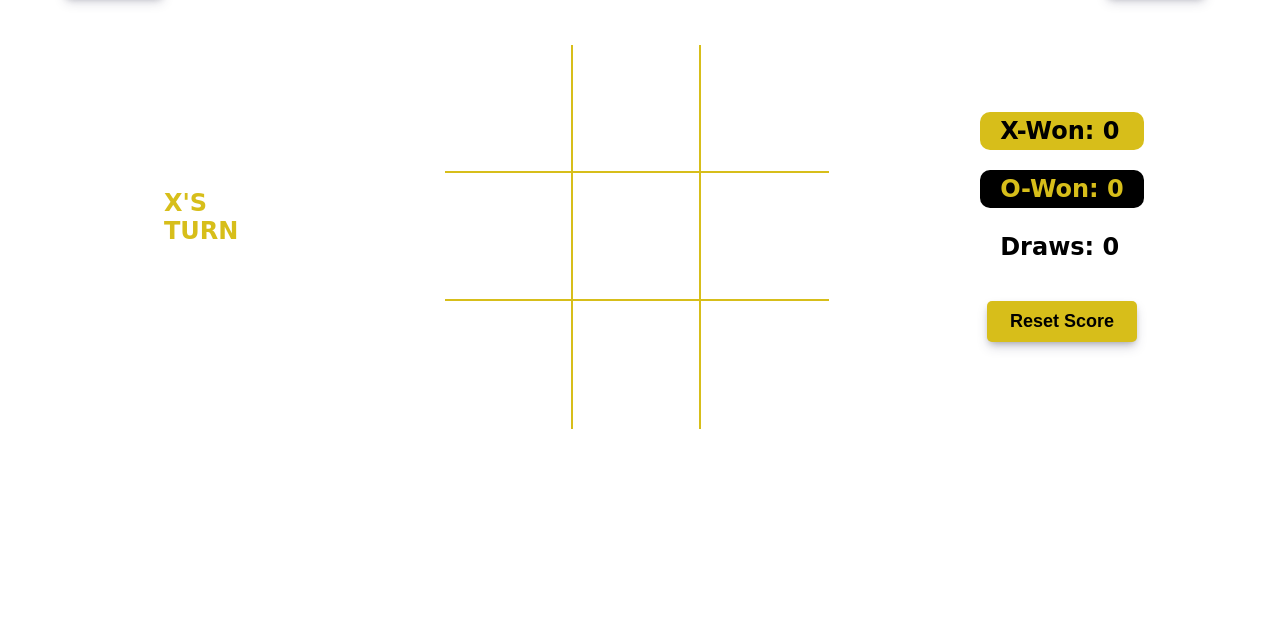
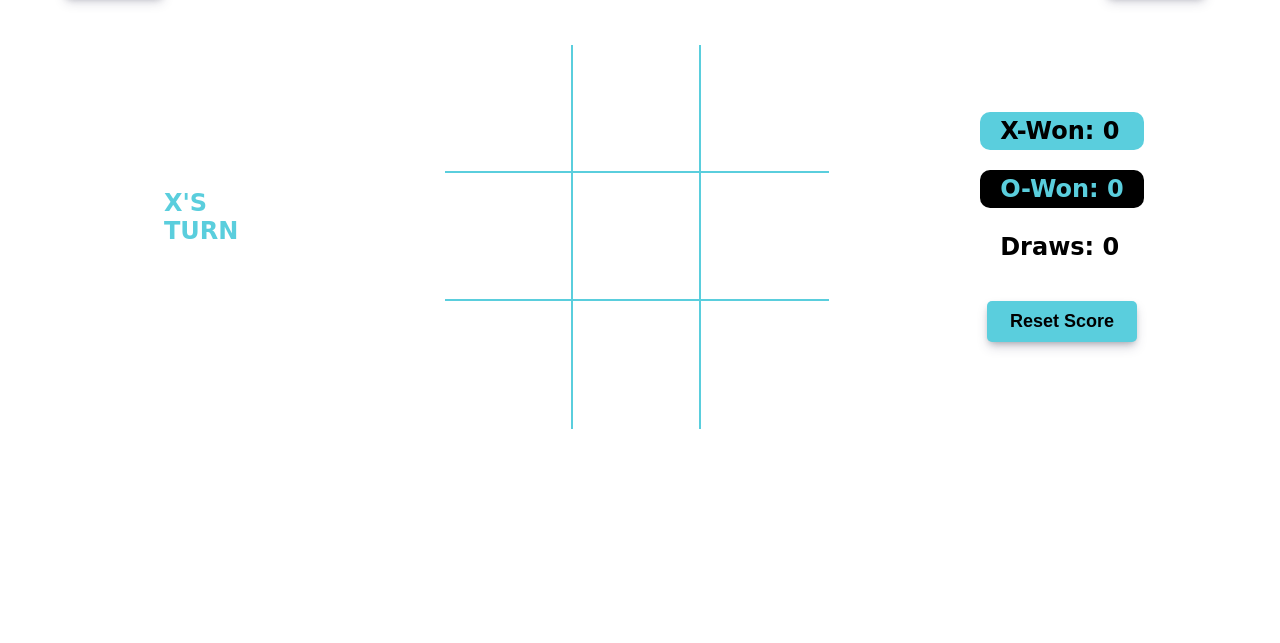
Before and after one commit to Daksh-Jain08/Tic-Tac-Toe, a plain HTML site: page index.html in a window 1280 px wide. Shown: the part 157-800 px from the top of the page. Drawn offline with Linux system fonts and the light colour scheme; a web font is replaced by a local one.

Commit message:
Update styles.css

```diff
--- a/styles.css
+++ b/styles.css
@@ -6,10 +6,10 @@
 
 :root{
     --x-color: black;
-    --yellow: rgb(215, 190, 26);
+    --yellow: rgb(90, 206, 221);
     --x-hover-color: rgb(90, 87, 87);
-    --o-hover-color: rgb(235, 218, 151);
-    --winning-blocks: blueviolet;
+    --o-hover-color: rgb(179, 234, 238);
+    --winning-blocks: rgb(197, 220, 207);
 }
 
 body{
@@ -132,7 +132,7 @@ button:hover{
 }
 
 #playerText{
-    color: rgb(215, 190, 26);
+    color: var(--yellow);
     text-transform: uppercase;
 }
 
@@ -246,5 +246,6 @@ button:hover{
 
     h1{
         font-size: 1.8rem;
+        text-align: center;
     }
 }
```
